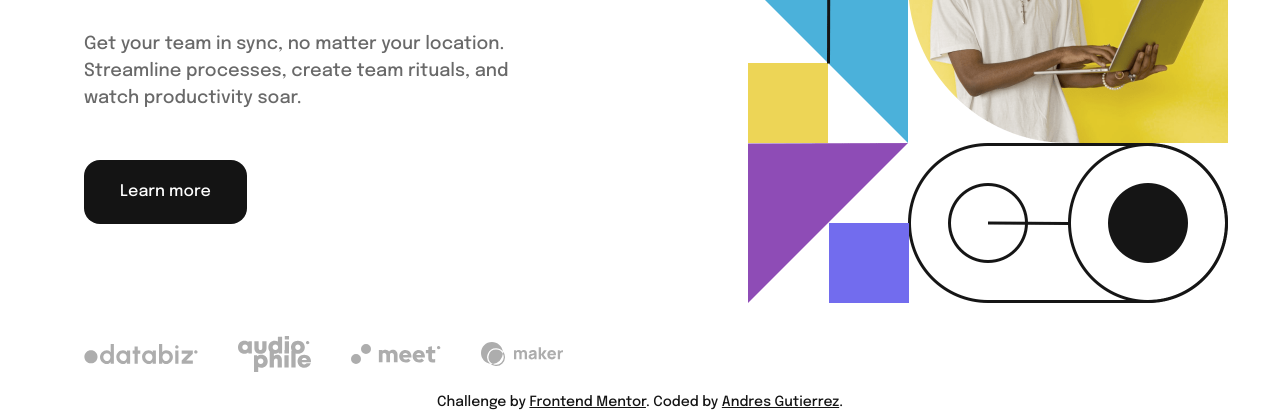
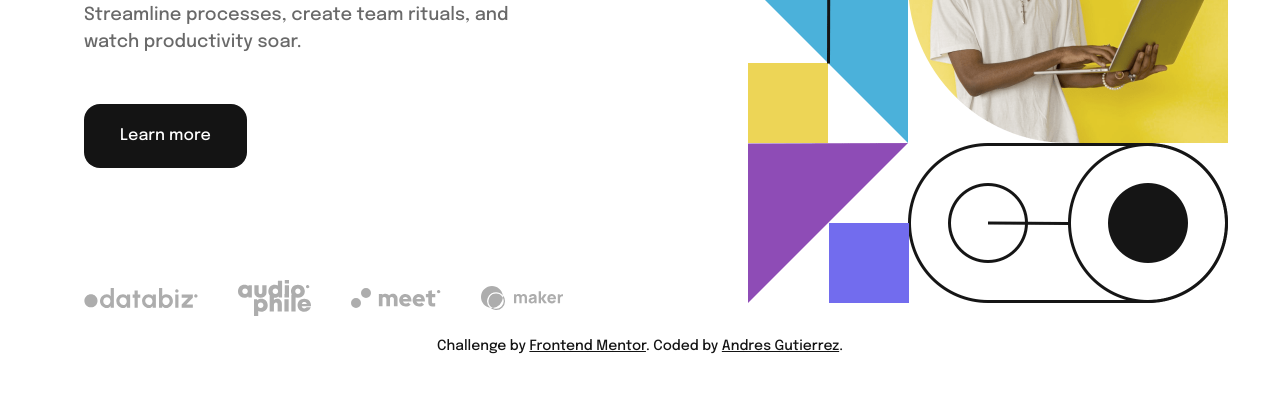
Before and after one commit to AGutierrezR/intro-section-with-dropdown-navigation, a website built with Vite: page index.html in a window 1280 px wide. Shown: the part 468-880 px from the top of the page. After the commit the page ends 824 px from the top, so only its background shows below. Built offline with nearby package versions, Linux system fonts and the light colour scheme.

Commit message:
Fix desktop layout

```diff
--- a/index.html
+++ b/index.html
@@ -207,7 +207,7 @@
         class="mx-auto flex max-w-6xl flex-col-reverse px-5 lg:flex-row lg:pt-[3.25rem]"
       >
         <div
-          class="mx-auto mt-14 max-w-2xl text-center lg:mx-0 lg:max-w-lg lg:flex-auto lg:pt-24 lg:text-left"
+          class="mx-auto mt-14 max-w-2xl text-center lg:mx-0 lg:mt-0 lg:max-w-lg lg:flex-auto lg:pt-24 lg:text-left"
         >
           <h1
             class="text-4xl font-bold leading-none tracking-[-0.015em] text-almost-black lg:mt-2 lg:text-[5rem]"
```
